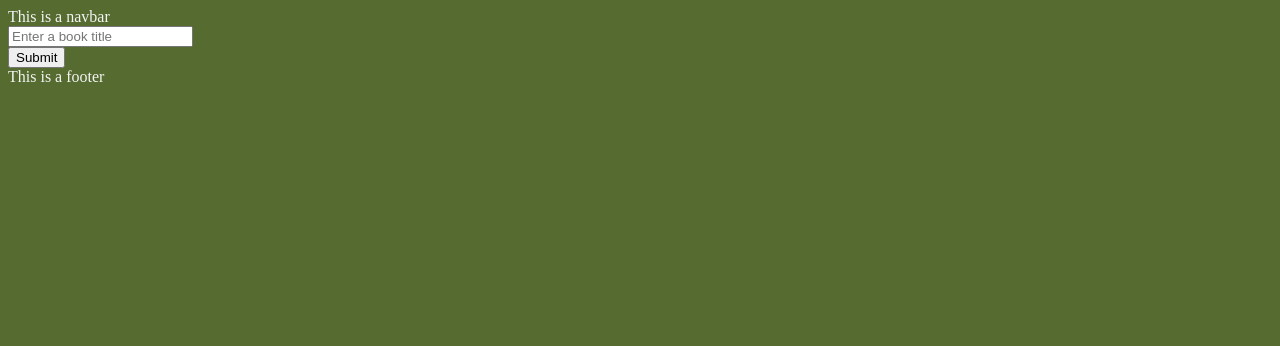
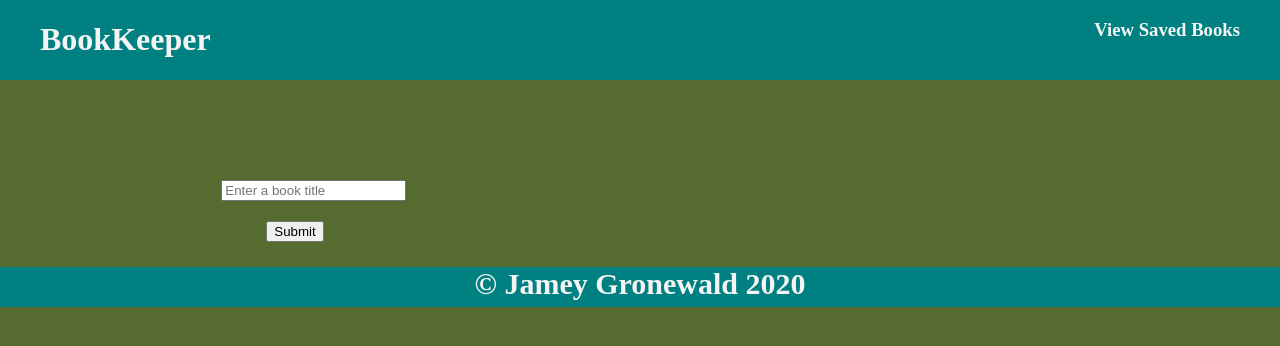
Before and after one commit to jameygronewald/bookKeeper, a React (Create React App) app in the folder client/: page / in a window 1280 px wide. Shown: the top 346 px of the page. Built offline with nearby package versions, Linux system fonts and the light colour scheme; the HTML template or start-up script is replaced by a standard one.

Commit message:
added styling and refactored header and navbar components

```diff
--- /dev/null
+++ b/client/src/App.css
@@ -0,0 +1,46 @@
+html, body {
+    height: 100%;
+    margin: 0;
+    background-color: darkolivegreen;
+    color: #f4f4f4;
+}
+
+.content {
+    height: 100%;
+}
+
+.navRow {
+    padding: 0px 40px;
+    display: flex;
+    flex-direction: row;
+    justify-content: space-between;
+    background-color: teal;
+}
+
+.formRow {
+    display: flex;
+
+}
+
+.formCol {
+    width: 50%;
+    margin-top: 100px;
+    display: flex;
+    justify-content: center;
+}
+
+.col {
+    width: 50%;
+    padding-right: 25px;
+}
+
+.formCol button {
+    margin: 20px 0px 0px 45px;
+}
+
+.stickyFooter {
+    font-size: 20px;
+    background-color: teal;
+    text-align: center;
+    height: 40px;
+}
--- a/client/src/App.js
+++ b/client/src/App.js
@@ -1,13 +1,15 @@
 import React from "react";
-import Navbar from './components/Navbar/Navbar';
-import Footer from './components/Footer/Footer';
-import Search from './pages/Search/Search';
-import Saved from './pages/Saved/Saved';
+import Navbar from "./components/Navbar/Navbar";
+import Footer from "./components/Footer/Footer";
+import Search from "./pages/Search/Search";
+import Saved from "./pages/Saved/Saved";
+import "./App.css";
 import { BrowserRouter as Router, Switch, Route } from "react-router-dom";
 
 function App() {
   return (
     <div>
+      <div className='content'>
         <Navbar />
         <Router>
           <Switch>
@@ -16,6 +18,7 @@ function App() {
             <Route exact path="/saved" component={Saved} />
           </Switch>
         </Router>
+      </div>
       <Footer />
     </div>
   );
--- a/client/src/components/BookInfo/BookInfo.jsx
+++ b/client/src/components/BookInfo/BookInfo.jsx
@@ -5,7 +5,7 @@ const BookInfo = ({ book }) => {
         <div>
             <h2>Title: {book.title}</h2>
             <h2>Author: {book.author}</h2>
-            <p>Description: {book.description}</p>
+            <p className='bookDesc'>Description: {book.description}</p>
             <img src={book.coverURL} alt={`Cover of '${book.title}'`}/>
         </div>
     );
--- a/client/src/components/Footer/Footer.jsx
+++ b/client/src/components/Footer/Footer.jsx
@@ -2,8 +2,8 @@ import React from 'react';
 
 const Footer = () => {
     return (
-        <div>
-            This is a footer
+        <div className='stickyFooter'>
+            <h2>{`© Jamey Gronewald 2020`}</h2>
         </div>
     );
 };
--- a/client/src/components/Navbar/Navbar.jsx
+++ b/client/src/components/Navbar/Navbar.jsx
@@ -2,8 +2,9 @@ import React from 'react';
 
 const Navbar = () => {
     return (
-        <div>
-            This is a navbar
+        <div className='navRow'>
+            <h1>BookKeeper</h1>
+            <h3>View Saved Books</h3>
         </div>
     );
 };
--- a/client/src/components/SavedBook/SavedBook.css
+++ b/client/src/components/SavedBook/SavedBook.css
@@ -1,8 +1,3 @@
-body{
-    background-color: darkolivegreen;
-    color: #f4f4f4;
-}
-
 .bookContainer {
     padding: 25px 100px 25px 100px;
     margin-left: 100px;
@@ -25,6 +20,6 @@ img {
     margin-right: 50px;
 }
 
-p {
+.column {
     margin-top: 50px;
 }
--- a/client/src/components/SavedBook/SavedBook.jsx
+++ b/client/src/components/SavedBook/SavedBook.jsx
@@ -10,11 +10,10 @@ const SavedBook = ({ bookData }) => {
       </div>
       <div className="row">
         <img
-          className="col"
           src={bookData.coverURL}
           alt={`Cover of '${bookData.title}'`}
         />
-        <p className="col">{bookData.description}</p>
+        <p className="column">{bookData.description}</p>
       </div>
     </div>
   );
--- a/client/src/pages/Search/Search.jsx
+++ b/client/src/pages/Search/Search.jsx
@@ -30,9 +30,9 @@ const Search = () => {
       });
   };
 
-  const addNewBook = (event) => {
+  const addNewBook = event => {
     event.preventDefault();
-    console.log('clicked')
+    console.log("clicked");
     API.saveBook(book)
       .then(response => {
         console.log(`Successfully saved ${response}.`);
@@ -44,9 +44,19 @@ const Search = () => {
 
   return (
     <div>
-      <Form handleChange={handleChange} handleSubmit={handleSubmit} />
-      {book.title && <BookInfo book={book} />}
-      {book.title && <Button onClick={addNewBook} buttonText="Save book" />}
+      <div className='formRow'>
+        <div className='formCol'>
+          <Form
+            className="form"
+            handleChange={handleChange}
+            handleSubmit={handleSubmit}
+          />
+        </div>
+        <div className='col'>
+          {book.title && <BookInfo book={book} />}
+          {book.title && <Button onClick={addNewBook} buttonText="Save book" />}
+        </div>
+      </div>
     </div>
   );
 };
```
Also changed, not shown: 1 other file (tests, documents, lock files or other folders). Lines whose indentation alone changed are shown as unchanged.
